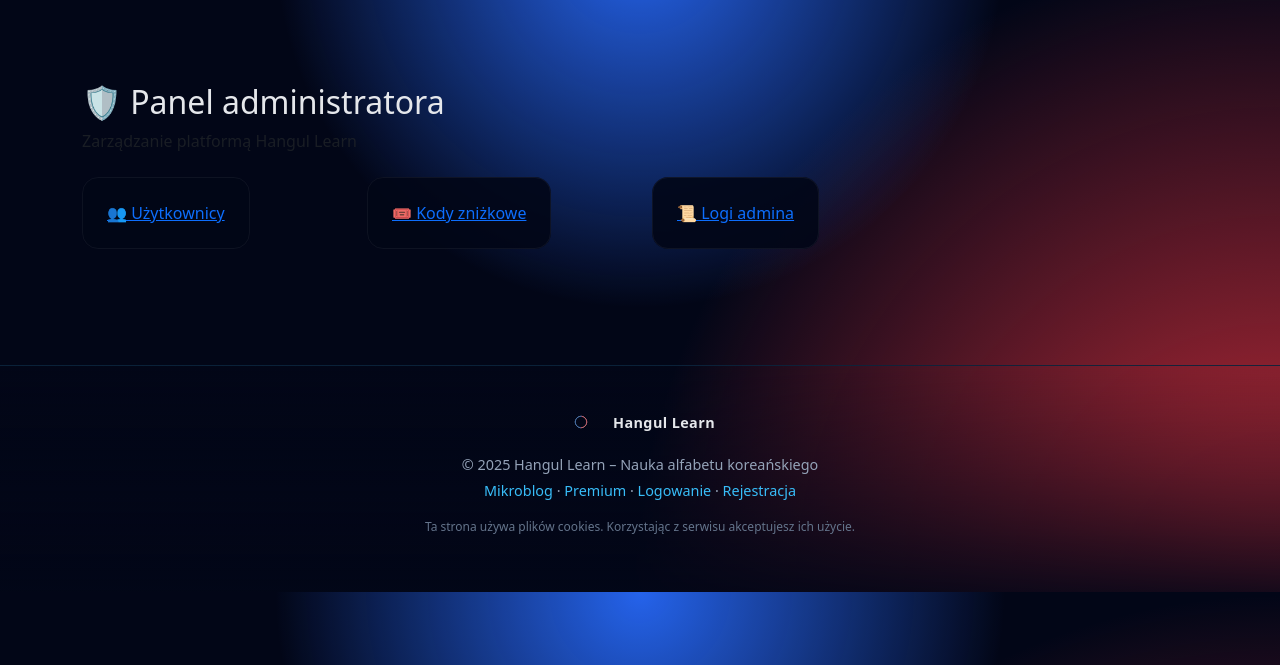
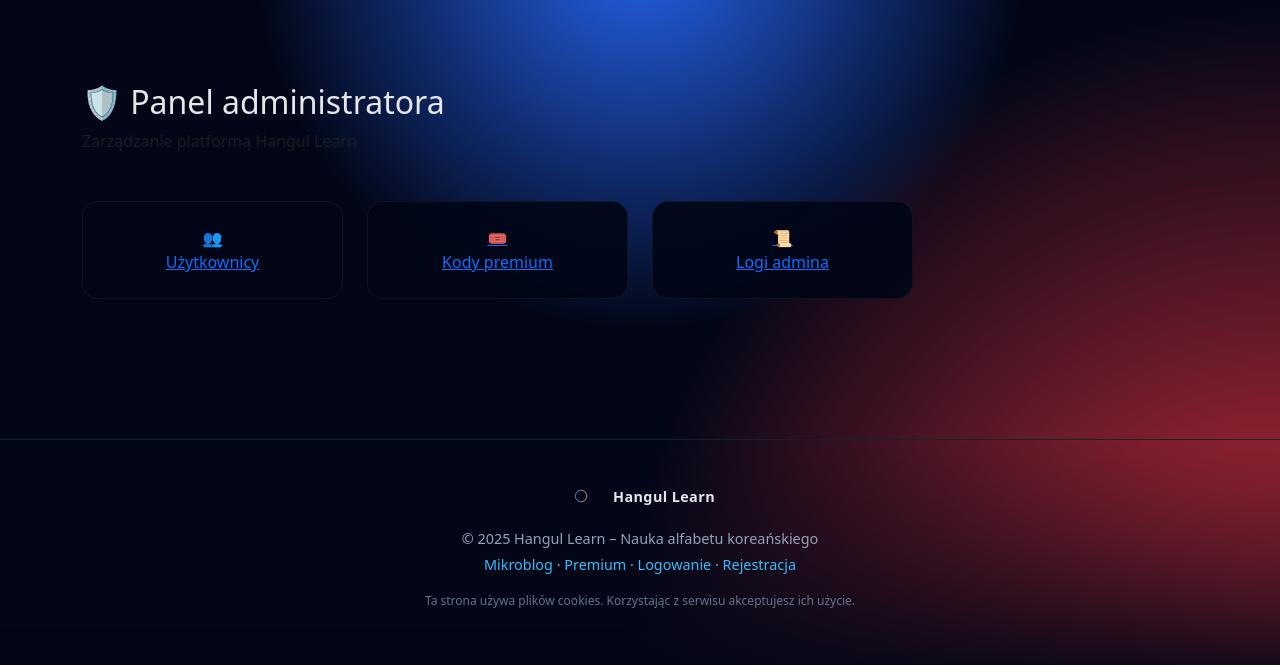
Before and after one commit to ugryzh/Hangulko, a PHP site: page /admin/index.php in a window 1280 px wide. Shown: the part 57-722 px from the top of the page. Run offline with PHP 8.4, Linux system fonts and the light colour scheme; the visitor is signed in with stand-in values (Sample User, id 1).

Commit message:
Update index.php

```diff
--- a/admin/index.php
+++ b/admin/index.php
@@ -1,5 +1,5 @@
 <?php
-require '../api/auth.php';
+require_once '../api/auth.php';
 requireAdmin();
 ?>
 
@@ -9,6 +9,7 @@ requireAdmin();
 <meta charset="UTF-8">
 <title>Admin Panel – Hangul Learn</title>
 <meta name="viewport" content="width=device-width, initial-scale=1">
+
 <link href="https://cdn.jsdelivr.net/npm/bootstrap@5.3.3/dist/css/bootstrap.min.css" rel="stylesheet">
 <link rel="stylesheet" href="../assets/css/style.css">
 </head>
@@ -22,15 +23,25 @@ requireAdmin();
     <p class="text-muted">Zarządzanie platformą Hangul Learn</p>
 
     <div class="row g-4 mt-4">
+
       <div class="col-md-3">
-        <a href="users.php" class="dash-action">👥 Użytkownicy</a>
+        <a href="users.php" class="dash-action d-block text-center">
+          👥<br>Użytkownicy
+        </a>
       </div>
+
       <div class="col-md-3">
-        <a href="coupons.php" class="dash-action">🎟️ Kody zniżkowe</a>
+        <a href="coupons.php" class="dash-action d-block text-center">
+          🎟️<br>Kody premium
+        </a>
       </div>
+
       <div class="col-md-3">
-        <a href="logs.php" class="dash-action">📜 Logi admina</a>
+        <a href="logs.php" class="dash-action d-block text-center">
+          📜<br>Logi admina
+        </a>
       </div>
+
     </div>
   </div>
 </section>
```
